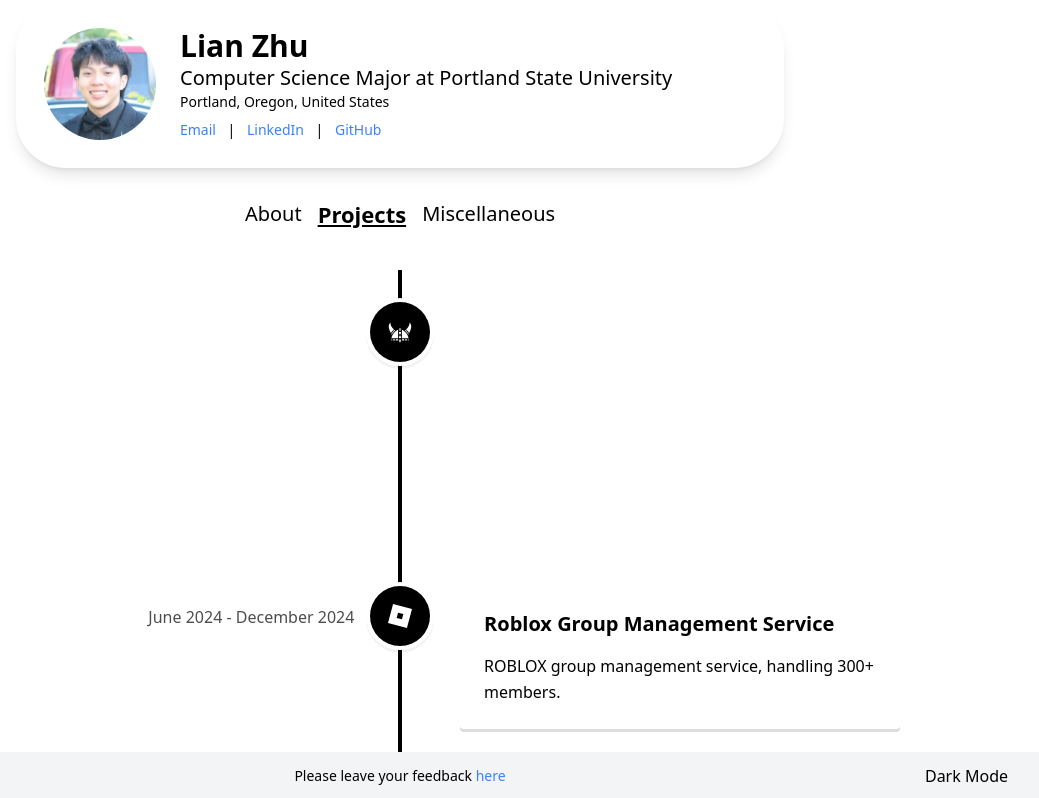
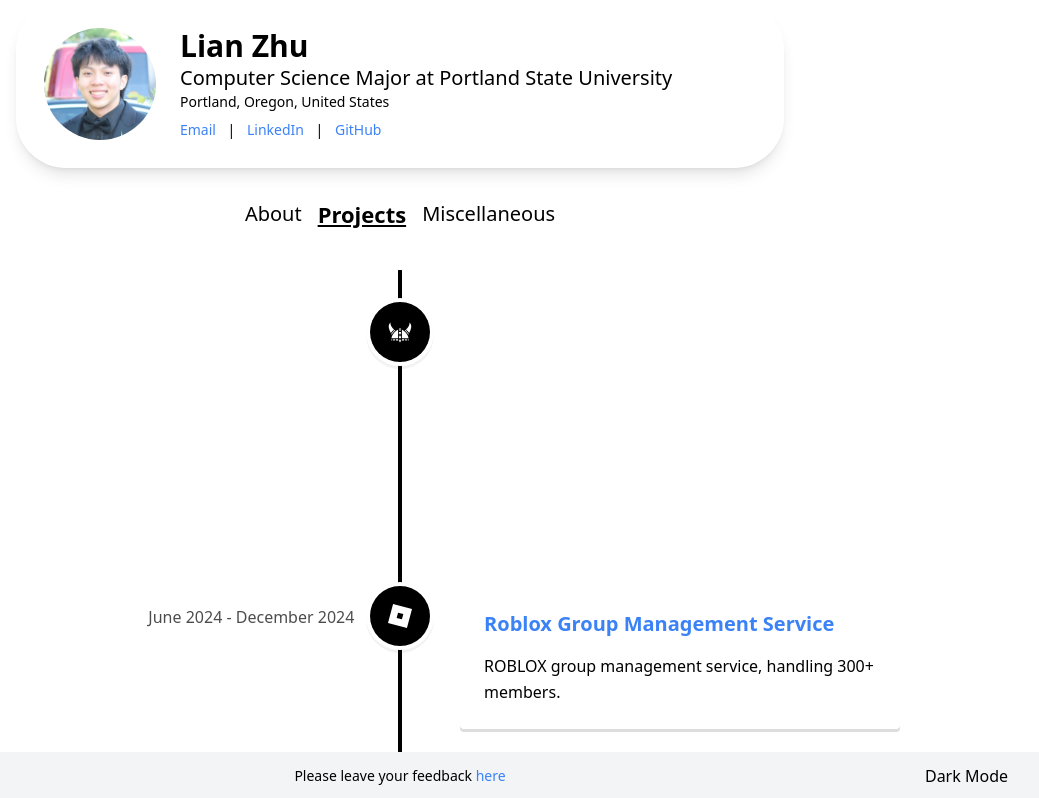
Before and after one commit to zhul498/portfolio, a React (Vite) app: page /projects in a window 1280 px wide. Shown: the top 798 px of the page, without its empty margins (240-1279 px from the left). Built offline with nearby package versions, Linux system fonts and the light colour scheme.

Commit message:
added links to projects

```diff
--- a/src/pages/Projects.jsx
+++ b/src/pages/Projects.jsx
@@ -20,7 +20,12 @@ const Projects = () => {
                     iconStyle={{ background: darkMode ? '#333' : '#000', color: '#fff' }}
                     icon={<GiVikingHelmet />}
                     date="December 2024 - Present">
-                    <h3 className="vertical-timeline-element-title text-xl font-semibold">Viking Grades</h3>
+                    <a href="https://example.com"
+                    target="_blank"
+                    rel="noopener noreferrer"
+                    className="text-xl font-semibold text-green-700 hover:text-green-900 hover:underline">
+                        <h3 className="vertical-timeline-element-title">Viking Grades</h3>
+                    </a>
                     <p>Currently developing a website to enhance transparency at PSU. This website will provide students with detailed information about course performance trends,
                         grade distributions, and instructor data.
                     </p>
@@ -32,7 +37,12 @@ const Projects = () => {
                     iconStyle={{ background: darkMode ? '#333' : '#000', color: '#fff' }}
                     icon={<SiRoblox />}
                     date="June 2024 - December 2024">
-                    <h3 className="vertical-timeline-element-title text-xl font-semibold">Roblox Group Management Service</h3>
+                    <a href="https://github.com/zhul498/discord-bot-public"
+                    target="_blank"
+                    rel="noopener noreferrer"
+                    className="text-xl font-semibold text-blue-500 hover:text-blue-700 hover:underline">
+                        <h3 className="vertical-timeline-element-title">Roblox Group Management Service</h3>
+                    </a>
                     <p>ROBLOX group management service, handling 300+ members.</p>
                 </VerticalTimelineElement>
 
```
